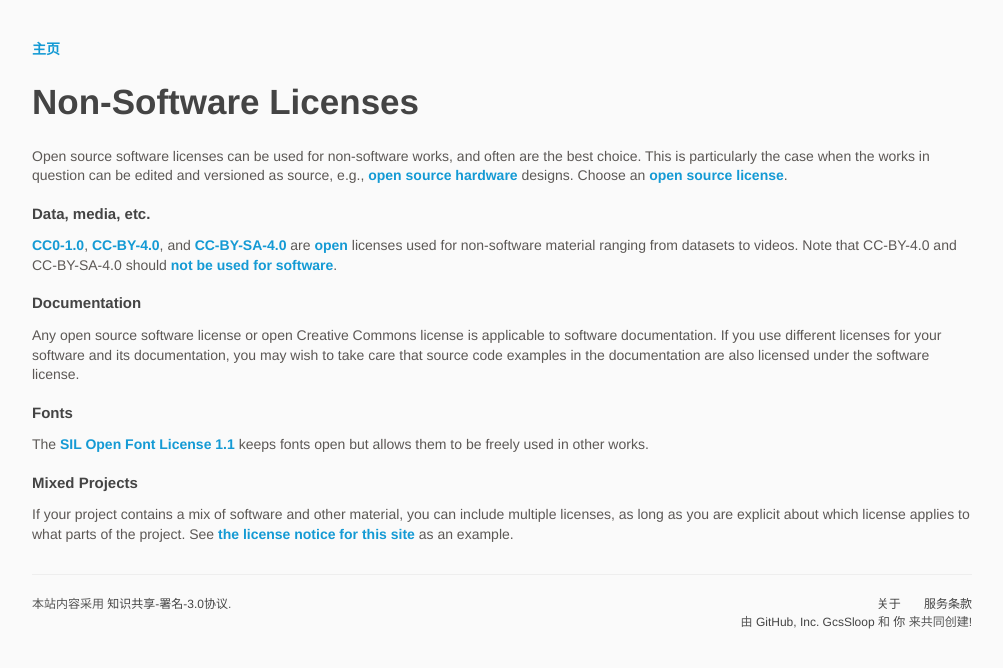
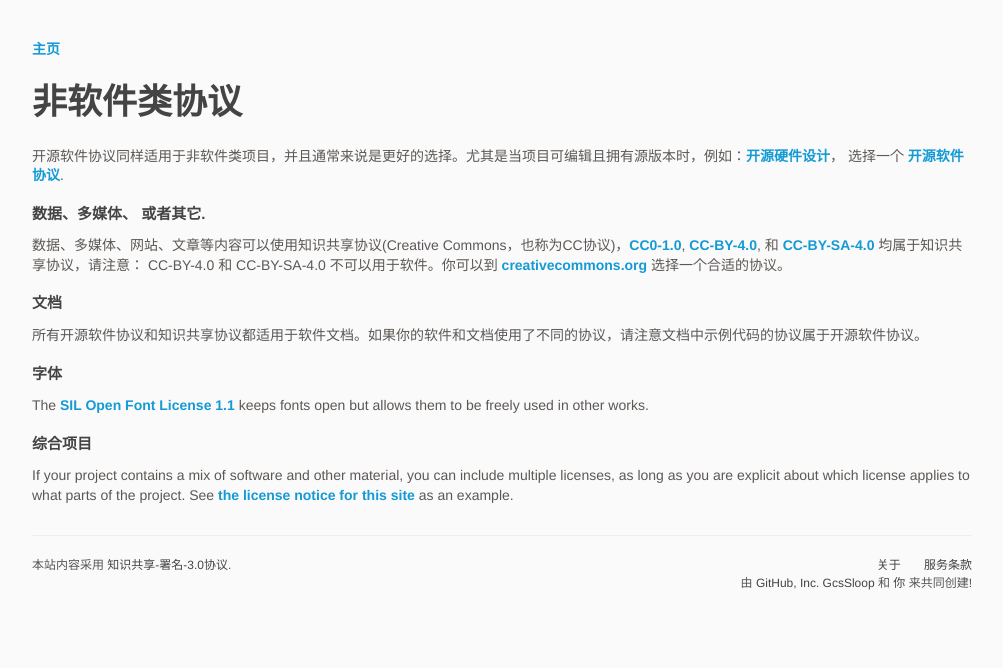
Before and after one commit to ChooseLicense/ChooseLicense.github.io, a Jekyll site: the page built from non-software.md, in a window 1280 px wide. Shown: the top 668 px of the page, without its empty margins (138-1141 px from the left). Built offline with Jekyll 4.4.1, drawn with Linux system fonts in a browser that asks for light colours; some web fonts are replaced.

Commit message:
修复部分内容

```diff
--- a/_includes/header.html
+++ b/_includes/header.html
@@ -12,6 +12,7 @@
     <script src="/assets/vendor/selectivizr/selectivizr.js"></script>
     <![endif]-->
     <meta name="viewport" content="width=device-width, initial-scale=1, maximum-scale=1, user-scalable=no">
+    <meta name="google-site-verification" content="q4Jy-xpKCO-YeVv0dh_fJfImZRiG8UyBwr2NK39EFRw />
 
     {% seo %}
   </head>
--- a/index.html
+++ b/index.html
@@ -2,7 +2,7 @@
 layout: default
 class: home
 hide_breadcrumbs: true
-title: 选择一个开源协议
+title: 选择一个开源软件协议
 permalink: /
 ---
 
@@ -58,13 +58,13 @@ permalink: /
   <li>
     <h3>非软件类内容</h3>
     <p>
-      <a href="non-software">知识共享许可协议</a>。
+      <a href="non-software">非软件类协议</a>。
     </p>
   </li>
   <li>
     <h3>我想要更多选择</h3>
     <p>
-      <a href="licenses">更多开源协议</a>。
+      <a href="licenses">更多开源软件协议</a>。
     </p>
   </li>
   <li>
--- a/non-software.md
+++ b/non-software.md
@@ -1,23 +1,23 @@
 ---
-title: Non-Software Licenses
+title: 非软件类协议
 layout: default
 permalink: /non-software/
 ---
 
-Open source software licenses can be used for non-software works, and often are the best choice. This is particularly the case when the works in question can be edited and versioned as source, e.g., [open source hardware](http://www.oshwa.org/definition/) designs. Choose an [open source license](/licenses/).
+开源软件协议同样适用于非软件类项目，并且通常来说是更好的选择。尤其是当项目可编辑且拥有源版本时，例如：[开源硬件设计](http://www.oshwa.org/definition/chinese/)， 选择一个 [开源软件协议](/licenses/).
 
-### Data, media, etc.
+### 数据、多媒体、 或者其它.
 
-[CC0-1.0](/licenses/cc0-1.0/), [CC-BY-4.0](/licenses/cc-by-4.0/), and [CC-BY-SA-4.0](/licenses/cc-by-sa-4.0/) are [open](http://opendefinition.org) licenses used for non-software material ranging from datasets to videos. Note that CC-BY-4.0 and CC-BY-SA-4.0 should [not be used for software](https://creativecommons.org/faq/#can-i-apply-a-creative-commons-license-to-software).
+数据、多媒体、网站、文章等内容可以使用知识共享协议(Creative Commons，也称为CC协议)，[CC0-1.0](/licenses/cc0-1.0/), [CC-BY-4.0](/licenses/cc-by-4.0/), 和 [CC-BY-SA-4.0](/licenses/cc-by-sa-4.0/) 均属于知识共享协议，请注意： CC-BY-4.0 和 CC-BY-SA-4.0 不可以用于软件。你可以到 [creativecommons.org](https://creativecommons.org/choose/) 选择一个合适的协议。
 
-### Documentation
+### 文档
 
-Any open source software license or open Creative Commons license is applicable to software documentation. If you use different licenses for your software and its documentation, you may wish to take care that source code examples in the documentation are also licensed under the software license.
+所有开源软件协议和知识共享协议都适用于软件文档。如果你的软件和文档使用了不同的协议，请注意文档中示例代码的协议属于开源软件协议。
 
-### Fonts
+### 字体
 
 The [SIL Open Font License 1.1](/licenses/ofl-1.1/) keeps fonts open but allows them to be freely used in other works.
 
-### Mixed Projects
+### 综合项目
 
 If your project contains a mix of software and other material, you can include multiple licenses, as long as you are explicit about which license applies to what parts of the project.  See [the license notice for this site](https://github.com/github/choosealicense.com#license) as an example.
```
Also changed, not shown: _includes/footer.html (+10 -1 lines), 1 other file.
